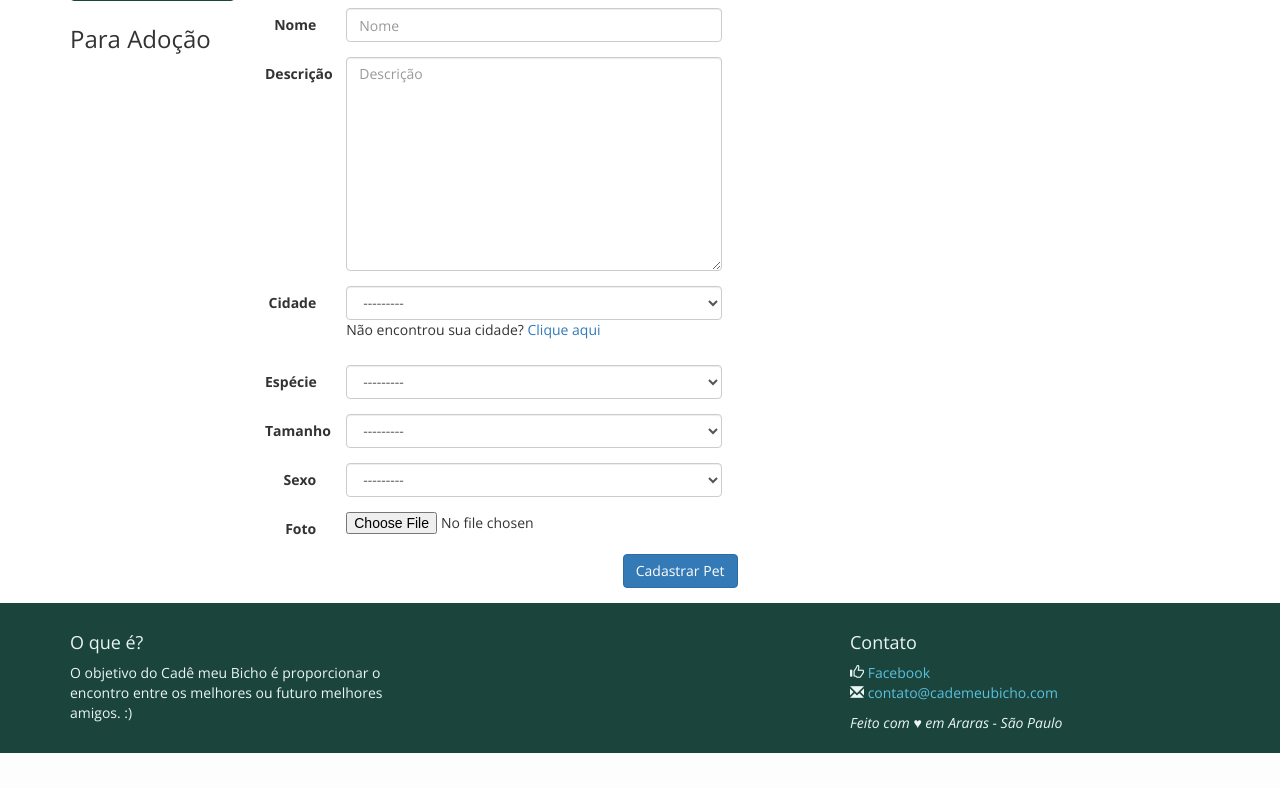
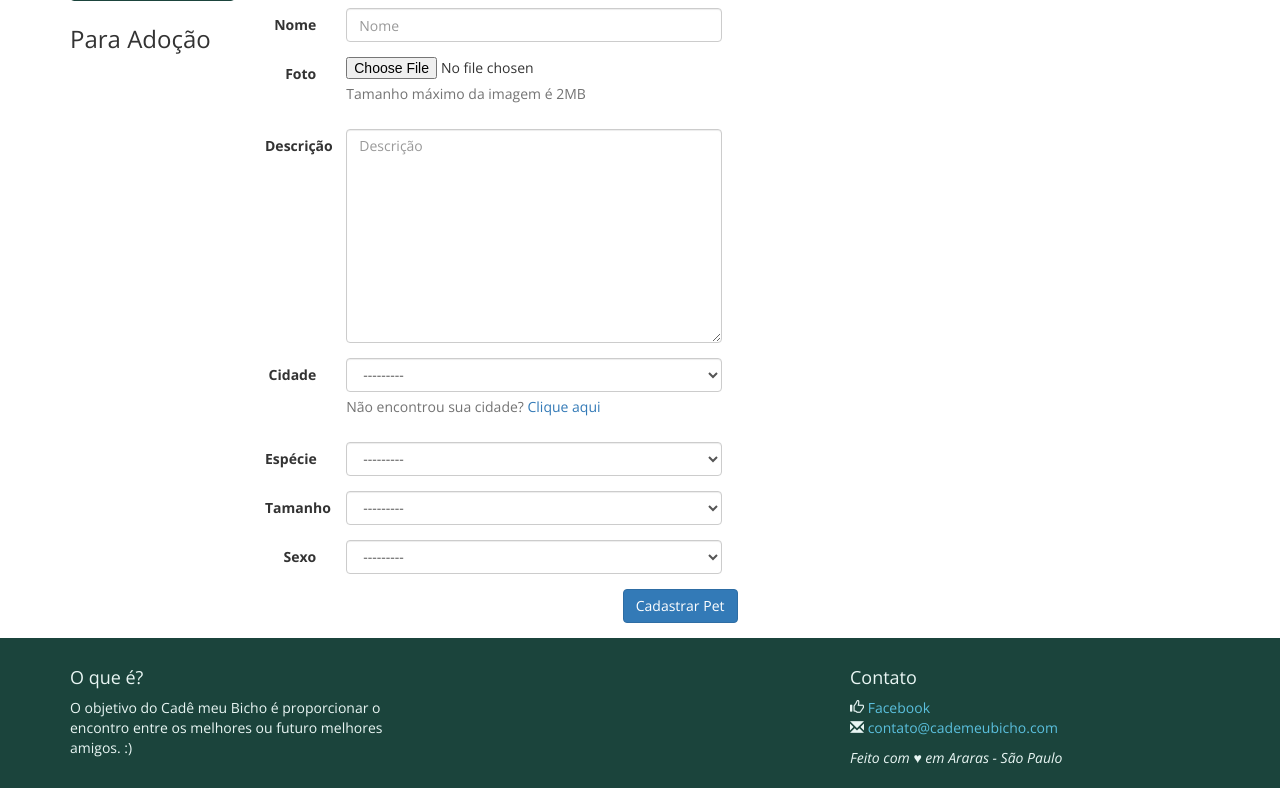
Before and after one commit to jllorencetti/pets, a Django app: page /pets/new/ in a window 1280 px wide. Shown: the part 169-957 px from the top of the page. Before the commit the page ends 922 px from the top, so only its background shows below. Run offline with Django 3.2, Linux system fonts and the light colour scheme; a user stored in the database is signed in; data comes from the database, SQL or seed files in the repository; tables that the repository leaves empty hold one stand-in row (values such as "Sample post"); parts of the project's set-up code (start-up, migrations or seed data) failed here and were passed over; some libraries are stand-ins or nearby versions.

Commit message:
Add max size to images uploads

```diff
--- a/pets/meupet/forms.py
+++ b/pets/meupet/forms.py
@@ -44,6 +44,12 @@ class PetForm(forms.ModelForm):
             self.cleaned_data['city'] = new_city
             self.errors.pop('city', None)
 
+    def clean_profile_picture(self):
+        img = self.cleaned_data.get('profile_picture', False)
+        if img and img.size > 2 * 1024 * 1024:
+            raise forms.ValidationError('Imagem é maior que o tamanho máximo de 2MB')
+        return img
+
     def clean_name(self):
         return self.cleaned_data['name'].title()
 
--- a/pets/meupet/models.py
+++ b/pets/meupet/models.py
@@ -71,7 +71,8 @@ class Pet(models.Model):
     sex = models.CharField(max_length=2,
                            choices=PET_SEX,
                            blank=True)
-    profile_picture = models.ImageField(upload_to='pet_profiles')
+    profile_picture = models.ImageField(upload_to='pet_profiles',
+                                        help_text='Tamanho máximo da imagem é 2MB')
     published = models.BooleanField(default=False)
     created = models.DateTimeField(auto_now_add=True)
     modified = models.DateTimeField(auto_now=True)
--- a/pets/meupet/templates/meupet/_pet_form.html
+++ b/pets/meupet/templates/meupet/_pet_form.html
@@ -23,6 +23,16 @@
     </div>
   </div>
 
+  <div class="form-group{% if form.profile_picture.errors %} has-error{% endif %}">
+    <label for="{{ form.profile_picture.id_for_label }}" class="col-sm-2 control-label">Foto</label>
+
+    <div class="col-sm-10">
+      {{ form.profile_picture }}
+      {{ form.profile_picture.errors }}
+      <span class="help-block">{{ form.profile_picture.help_text }}</span>
+    </div>
+  </div>
+
   <div class="form-group{% if form.description.errors %} has-error{% endif %}">
     <label for="{{ form.description.id_for_label }}" class="col-sm-2 control-label">Descrição</label>
 
@@ -38,7 +48,7 @@
     <div class="col-sm-10">
       {{ form.city }}
       {{ form.city.errors }}
-      <p>Não encontrou sua cidade? <a id="new-city" href="#">Clique aqui</a></p>
+      <span class="help-block">Não encontrou sua cidade? <a id="new-city" href="#">Clique aqui</a></span>
 
       <div class="new-city">
         {{ form.new_city }}
@@ -74,15 +84,6 @@
     </div>
   </div>
 
-  <div class="form-group{% if form.profile_picture.errors %} has-error{% endif %}">
-    <label for="{{ form.profile_picture.id_for_label }}" class="col-sm-2 control-label">Foto</label>
-
-    <div class="col-sm-10">
-      {{ form.profile_picture }}
-      {{ form.profile_picture.errors }}
-    </div>
-  </div>
-
   <div class="form-group">
     <input type="submit" name="submit" class="btn btn-primary pull-right" value="
     {% if pet %}
--- a/pets/meupet/templates/meupet/pet_detail.html
+++ b/pets/meupet/templates/meupet/pet_detail.html
@@ -90,6 +90,7 @@
           <div class="form-group">
             <label for="another_picture" class="control-label">Adicionar Foto</label>
             <input type="file" id="another_picture" name="another_picture">
+            <span class="help-block">Tamanho máximo da imagem é 2MB</span>
           </div>
           <div class="form-group">
             <input type="submit" name="submit" class="btn btn-primary pull-right" value="Gravar Imagem">
--- a/pets/static/js/pets.js
+++ b/pets/static/js/pets.js
@@ -1,10 +1,17 @@
 $(document).ready(function () {
-    $('#id_profile_picture').on('change', function () {
+    $('input[type="file"]').on('change', function () {
         var reader = new FileReader();
         reader.onload = function (e) {
             $('#picture').attr('src', e.target.result);
         };
         reader.readAsDataURL(this.files[0]);
+
+        if (this.files[0].size > 2 * 1024 * 1024) {
+            this.setCustomValidity('Imagem excede tamanho máximo de 2MB');
+            return;
+        }
+
+        this.setCustomValidity('');
     });
 
     $('#new-city').on('click', function (e) {
```
